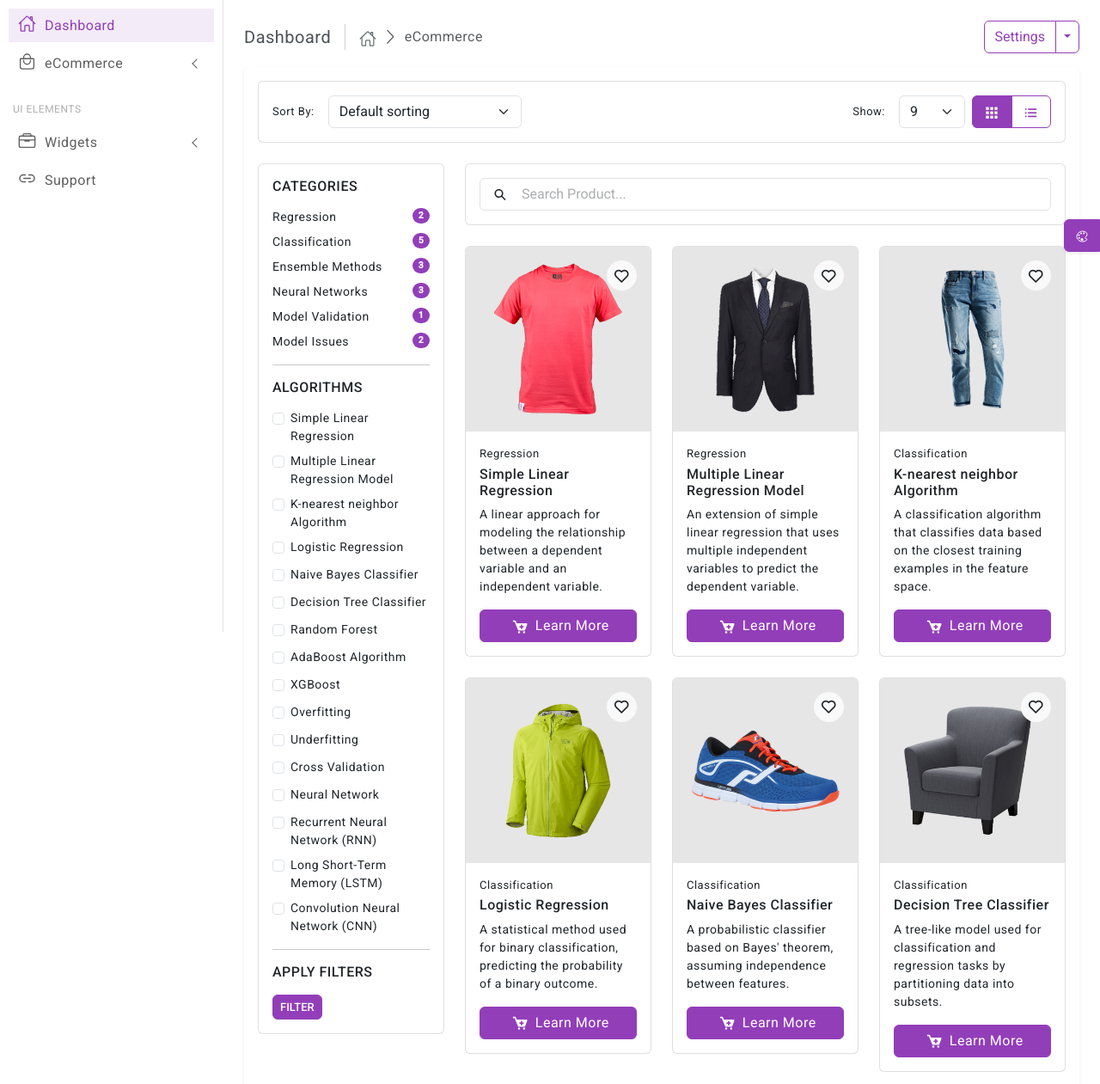
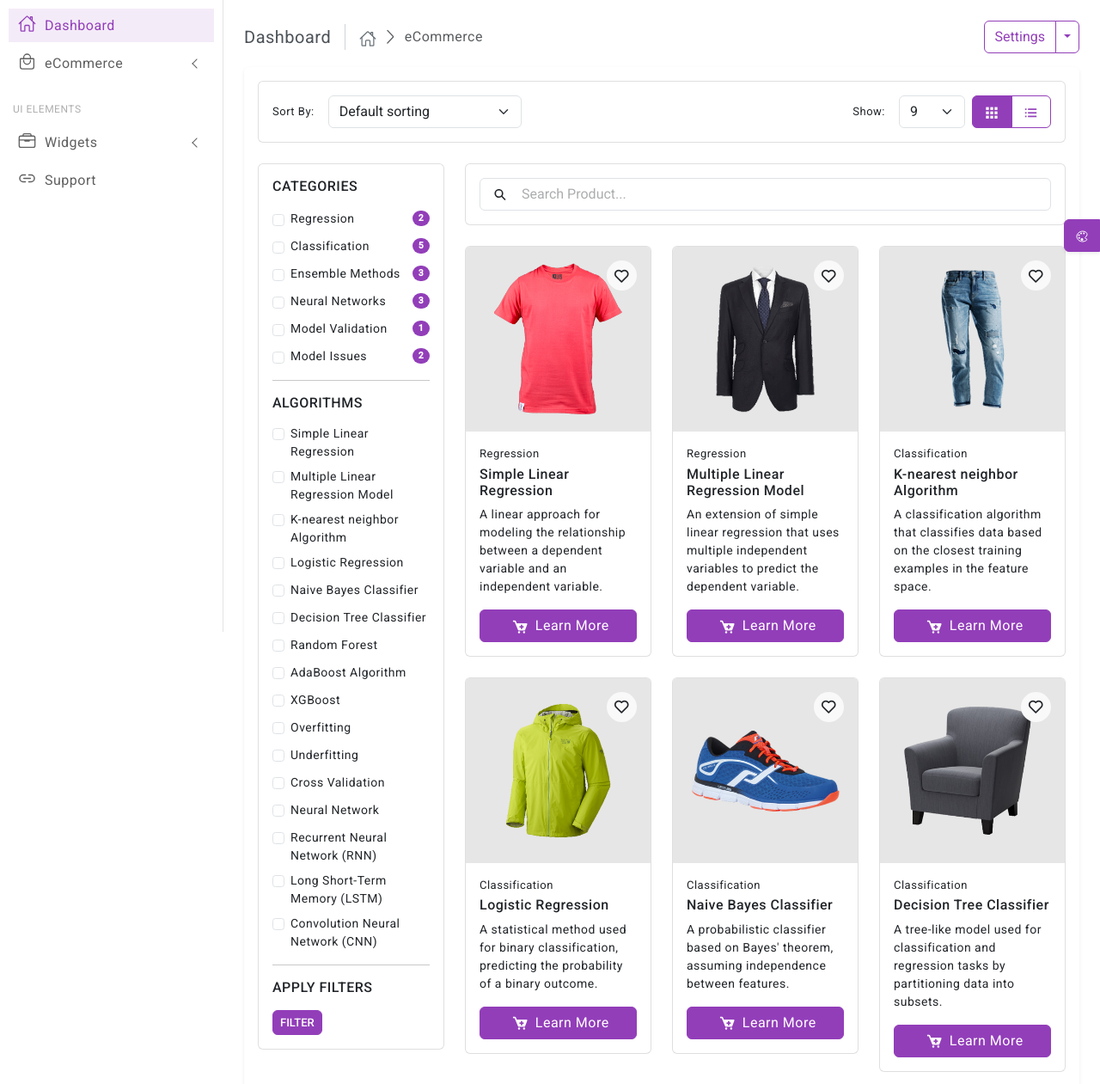
Before and after one commit to Alibakhshov/Machine-Leaning-Algorithms-Dashboard, a Django app: page /algorithms/ in a window 1280 px wide. Shown: the part 65-1326 px from the top of the page at 86% size. Run offline with Django 5.2, Linux system fonts and the light colour scheme; some libraries are stand-ins or nearby versions.

Commit message:
Update algoithms-grid-view.html

```diff
--- a/templates/pages/algoithms-grid-view.html
+++ b/templates/pages/algoithms-grid-view.html
@@ -114,25 +114,51 @@
                                                 <h6 class="text-uppercase mb-3">Categories</h6>
                                                 <ul class="list-unstyled mb-0 categories-list">
                                                     <li>
-                                                          <a href="javascript:;" class="category-filter" data-category="Regression">Regression <span class="float-end badge rounded-pill bg-primary">2</span></a>
+                                                        <div class="form-check d-flex justify-content-between align-items-center">
+                                                            <input class="form-check-input category-filter" type="checkbox" id="RegressionCategory" data-category="Regression">
+                                                            <label class="form-check-label me-auto" for="RegressionCategory" style="margin-left: 7px;">Regression</label>
+                                                            <span class="badge rounded-pill bg-primary">2</span>
+                                                        </div>
                                                     </li>
                                                     <li>
-                                                          <a href="javascript:;" class="category-filter" data-category="Classification">Classification <span class="float-end badge rounded-pill bg-primary">5</span></a>
+                                                        <div class="form-check d-flex justify-content-between align-items-center">
+                                                            <input class="form-check-input category-filter" type="checkbox" id="ClassificationCategory" data-category="Classification">
+                                                            <label class="form-check-label me-auto" for="ClassificationCategory" style="margin-left: 7px;">Classification</label>
+                                                            <span class="badge rounded-pill bg-primary">5</span>
+                                                        </div>
                                                     </li>
                                                     <li>
-                                                          <a href="javascript:;" class="category-filter" data-category="Ensemble Methods">Ensemble Methods <span class="float-end badge rounded-pill bg-primary">3</span></a>
+                                                        <div class="form-check d-flex justify-content-between align-items-center">
+                                                            <input class="form-check-input category-filter" type="checkbox" id="EnsembleMethodsCategory" data-category="Ensemble Methods">
+                                                            <label class="form-check-label me-auto" for="EnsembleMethodsCategory" style="margin-left: 7px;">Ensemble Methods</label>
+                                                            <span class="badge rounded-pill bg-primary">3</span>
+                                                        </div>
                                                     </li>
                                                     <li>
-                                                          <a href="javascript:;" class="category-filter" data-category="Neural Networks">Neural Networks <span class="float-end badge rounded-pill bg-primary">3</span></a>
+                                                        <div class="form-check d-flex justify-content-between align-items-center">
+                                                            <input class="form-check-input category-filter" type="checkbox" id="NeuralNetworksCategory" data-category="Neural Networks">
+                                                            <label class="form-check-label me-auto" for="NeuralNetworksCategory" style="margin-left: 7px;">Neural Networks</label>
+                                                            <span class="badge rounded-pill bg-primary">3</span>
+                                                        </div>
                                                     </li>
                                                     <li>
-                                                          <a href="javascript:;" class="category-filter" data-category="Model Validation">Model Validation <span class="float-end badge rounded-pill bg-primary">1</span></a>
+                                                        <div class="form-check d-flex justify-content-between align-items-center">
+                                                            <input class="form-check-input category-filter" type="checkbox" id="ModelValidationCategory" data-category="Model Validation">
+                                                            <label class="form-check-label me-auto" for="ModelValidationCategory" style="margin-left: 7px;">Model Validation</label>
+                                                            <span class="badge rounded-pill bg-primary">1</span>
+                                                        </div>
                                                     </li>
                                                     <li>
-                                                          <a href="javascript:;" class="category-filter" data-category="Model Issues">Model Issues <span class="float-end badge rounded-pill bg-primary">2</span></a>
+                                                        <div class="form-check d-flex justify-content-between align-items-center">
+                                                            <input class="form-check-input category-filter" type="checkbox" id="ModelIssuesCategory" data-category="Model Issues">
+                                                            <label class="form-check-label me-auto" for="ModelIssuesCategory" style="margin-left: 7px;">Model Issues</label>
+                                                            <span class="badge rounded-pill bg-primary">2</span>
+                                                        </div>
                                                     </li>
                                                 </ul>
                                               </div>
+
+
                                               <hr>
 
                                               <!-- Algorithms -->
@@ -716,8 +742,8 @@
               .map(checkbox => checkbox.getAttribute('data-algorithm'));
 
           const selectedCategories = [...categoryFilters]
-            .filter(link => link.classList.contains('active'))
-            .map(link => link.getAttribute('data-category'));
+              .filter(checkbox => checkbox.checked)
+              .map(checkbox => checkbox.getAttribute('data-category'));
 
           const cards = document.querySelectorAll('.card-item');
 
@@ -736,12 +762,8 @@
           });
       }
 
-    categoryFilters.forEach(link => {
-        link.addEventListener('click', (e) => {
-            e.preventDefault();
-            link.classList.toggle('active');
-            filterCards();
-        });
+      categoryFilters.forEach(checkbox => {
+          checkbox.addEventListener('change', filterCards);
       });
 
       algorithmFilters.forEach(checkbox => {
```
Lines whose indentation alone changed are shown as unchanged.
